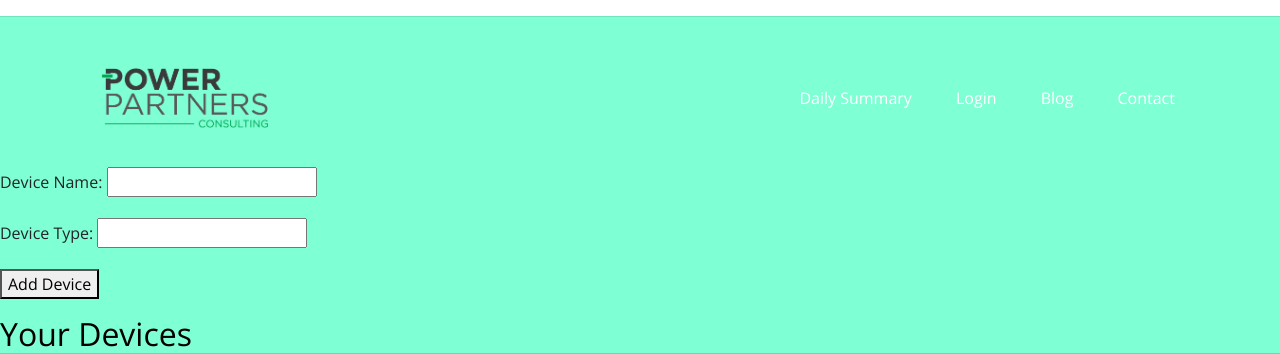
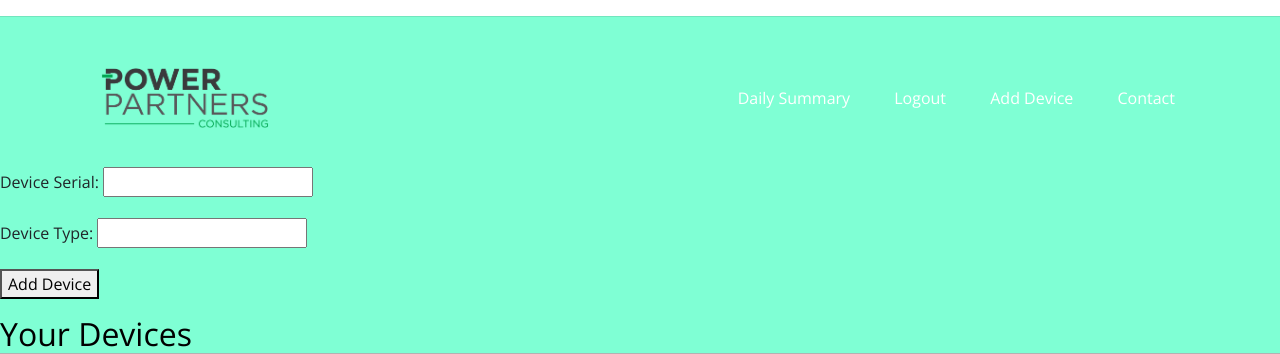
Before and after one commit to Christoff-Stoff/WebsitePP, a Flask app: page /addDevice in a window 1280 px wide. Shown: the top 354 px of the page. Run offline with Flask 2, Linux system fonts and the light colour scheme; the visitor is signed in with stand-in values (Sample User, id 1); data comes from the database, SQL or seed files in the repository; data that the repository does not hold is empty; some libraries are stand-ins or nearby versions.

Commit message:
Add and display device complete. navbar improved

```diff
--- a/PowerP/app/routes.py
+++ b/PowerP/app/routes.py
@@ -206,7 +206,7 @@ def renMonthly():
 
 ########## Route to add device for logged in user to the db #######
 
-@app.route('/addDevice')
+""" @app.route('/addDevice')
 def addDevice():
     return render_template("AddDevice.html")
 
@@ -225,34 +225,36 @@ def add_device():
 
 
     # Redirect the user to a page that displays their devices
-    return redirect(url_for('devices'))
+    return redirect(url_for('devices')) """
 
-"""
-@app.route('/devices', methods=['GET', 'POST'])
-def devices():
+
+@app.route('/addDevice', methods=['GET', 'POST'])
+def add_device():
     if not current_user.is_authenticated:
         return redirect(url_for('login'))
 
+    cnx = mysql.connector.connect(user=username, password=password,
+                                  host=servername, database=dbname)
     # If the form was submitted, add the device to the user's account
     if request.method == 'POST':
         device_name = request.form['device_name']
-        device_type = request.form['device_type']
+        #device_type = request.form['device_type']
         user_id = current_user.id
 
         # Insert the new device into the database
         cursor = cnx.cursor()
-        query = "INSERT INTO Device (device_name, device_type, user_id) VALUES (%s, %s, %s)"
-        cursor.execute(query, (device_name, device_type, user_id))
+        query = "INSERT INTO Devices (name, user_id) VALUES (%s, %s)"
+        cursor.execute(query, (device_name, user_id))
         cnx.commit()
 
     # Get a list of the user's devices from the database
     cursor = cnx.cursor()
-    query = "SELECT device_name, device_type FROM Device WHERE user_id = %s"
+    query = "SELECT name FROM Devices WHERE user_id = %s"
     cursor.execute(query, (current_user.id,))
-    devices = [{'device_name': row[0], 'device_type': row[1]} for row in cursor.fetchall()]
+    devices = [{'device_name': row[0]} for row in cursor.fetchall()]
 
     # Render the devices.html template, passing in the list of devices
-    return render_template('devices.html', devices=devices) """
+    return render_template('AddDevice.html', devices=devices)
 
 
 #-------- Route add device end ----------
--- a/PowerP/app/templates/AddDevice.html
+++ b/PowerP/app/templates/AddDevice.html
@@ -13,7 +13,7 @@
             <form method="post" action="{{ url_for('add_device') }}">
                 <p>
 
-                    <label for="device_name">Device Name:</label>
+                    <label for="device_name">Device Serial:</label>
                     <input type="text" id="device_name" name="device_name">
                 </p>
                 <p>
@@ -27,7 +27,7 @@
             <h2>Your Devices</h2>
             <ul>
                 {% for device in devices %}
-                <li>{{ device['device_name'] }} ({{ device['device_type'] }})</li>
+                <li>{{ device['device_name'] }} </li>
                 {% endfor %}
             </ul>
         </body>
--- a/PowerP/app/templates/DailySummary.html
+++ b/PowerP/app/templates/DailySummary.html
@@ -36,8 +36,12 @@
                 <ul class="site-menu js-clone-nav mr-auto d-none d-lg-block">
 
                   <li><a href="Summary"><span>Daily Summary</span></a></li>
+                  {% if current_user.is_anonymous %}
                   <li><a href="login"><span>Login</span></a></li>
-                  <li><a href="blog.html"><span>Blog</span></a></li>
+                  {% else %}
+                  <li><a href="logout"><span>Logout</span></a></li>
+                  {% endif %}
+                  <li><a href="addDevice"><span>Add Device</span></a></li>
                   <li><a href="contact.html"><span>Contact</span></a></li>
                 </ul>
               </nav>
--- a/PowerP/app/templates/base.html
+++ b/PowerP/app/templates/base.html
@@ -35,8 +35,12 @@
                         <ul class="site-menu js-clone-nav mr-auto d-none d-lg-block">
 
                           <li><a href="Summary"><span>Daily Summary</span></a></li>
+                          {% if current_user.is_anonymous %}
                           <li><a href="login"><span>Login</span></a></li>
-                          <li><a href="blog.html"><span>Blog</span></a></li>
+                          {% else %}
+                          <li><a href="logout"><span>Logout</span></a></li>
+                          {% endif %}
+                          <li><a href="addDevice"><span>Add Device</span></a></li>
                           <li><a href="contact.html"><span>Contact</span></a></li>
                         </ul>
                       </nav>
```
